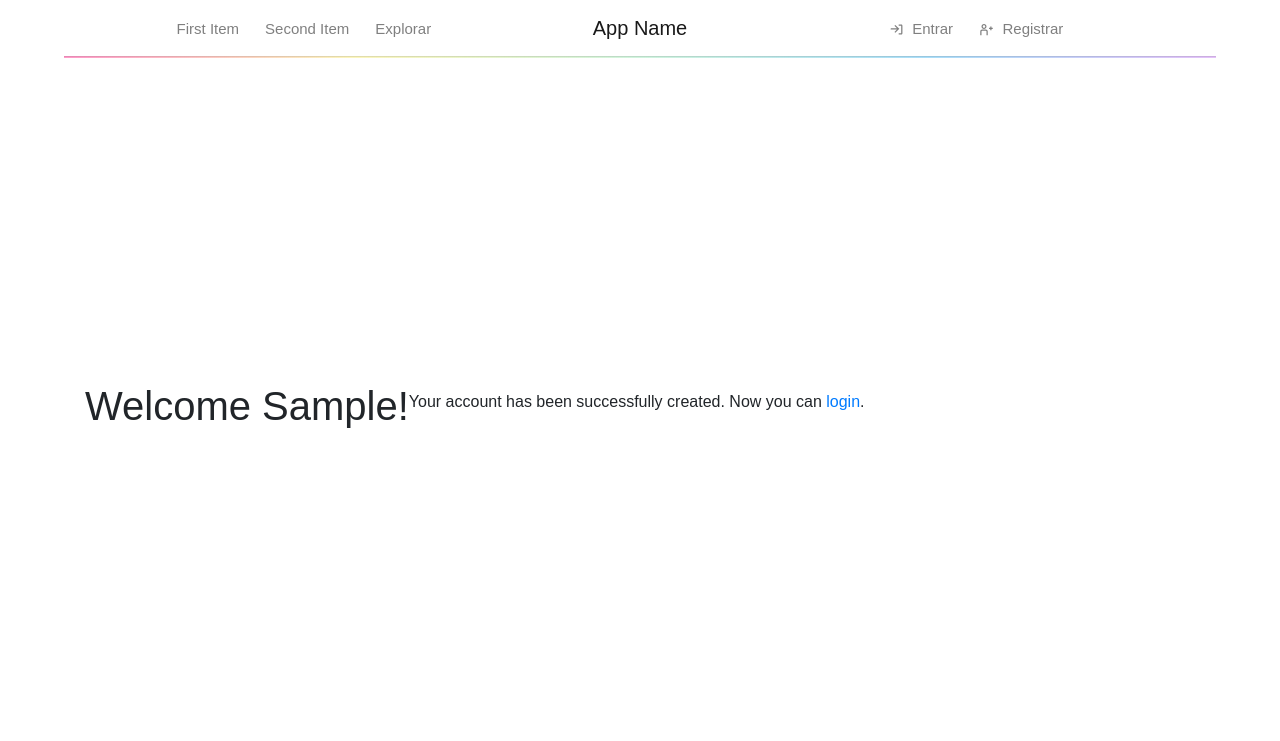
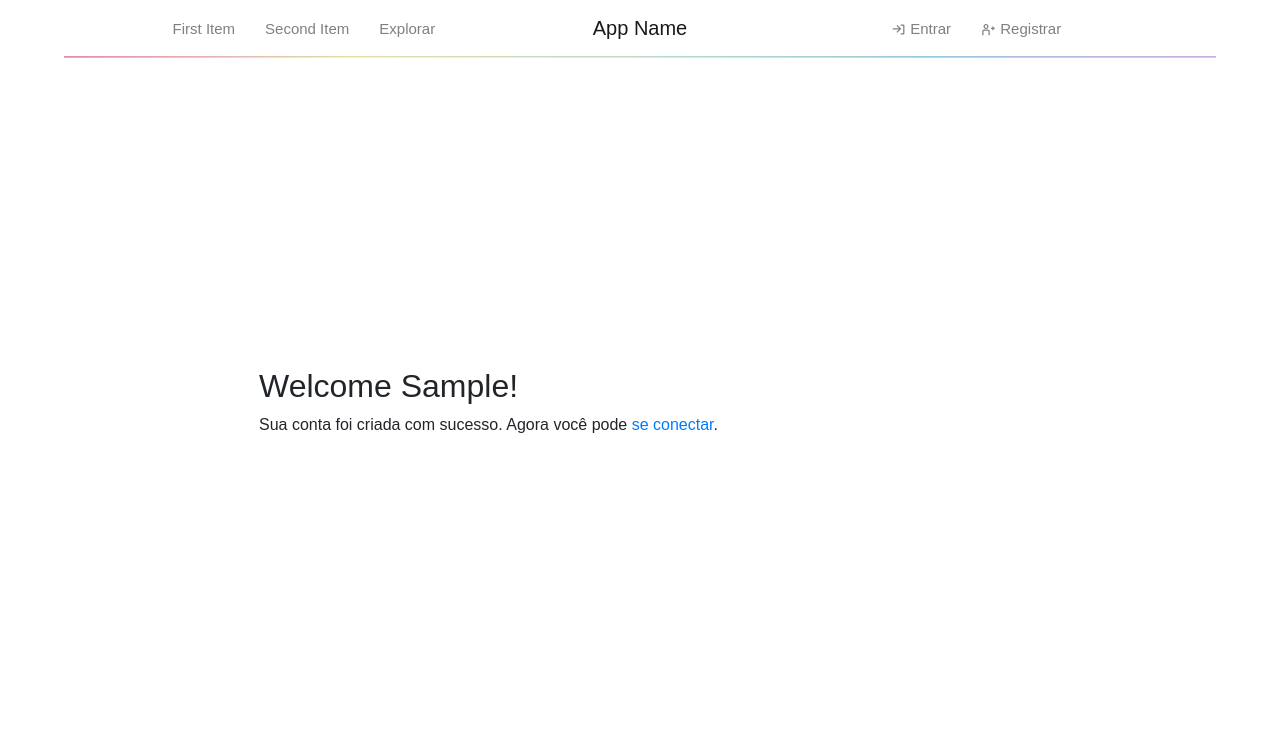
Before and after one commit to tofolo17/SIDjango, a Django app: template ic/professor/templates/account/register_done.html in a window 1280 px wide. Shown: the top 741 px of the page. Run offline with Django 3.2, Linux system fonts and the light colour scheme; the template is opened without the code that fills it: most values are stand-ins (such as "Sample title", 1, 10 or a date in 2020); some libraries are stand-ins or nearby versions; some web fonts are replaced.

Commit message:
Mudanças: - Paleta levemente alterada; - nav-item, view e template para perfil de usuário implementada; - Alterações de url e template_name em class-based views devido a correções em paths; - regular-row adicionada a todos os templates com formulário; - register_done.html com front-end pronto.

```diff
--- a/ic/professor/static/css/styles.css
+++ b/ic/professor/static/css/styles.css
@@ -5,8 +5,8 @@ html, body {
 
 /* navbar */
 .mx-auto .nav-link {
-    padding-left: 13px !important;
-    padding-right: 13px !important;
+    padding-left: 15px !important;
+    padding-right: 15px !important;
     padding-bottom: 2px;
 }
 
--- a/ic/professor/templates/account/register_done.html
+++ b/ic/professor/templates/account/register_done.html
@@ -1,8 +1,16 @@
 {% extends "base.html" %}
 
-{% block title %}Welcome{% endblock %}
+{% block title %}Bem-vindo{% endblock %}
 
 {% block content %}
-<h1>Welcome {{ new_user.first_name }}!</h1>
-<p>Your account has been successfully created. Now you can <a href="{% url 'login' %}">login</a>.</p>
+<div class="row no-border-row">
+    <div class="col-md-12">
+        <div class="p-md-5 p-1">
+            <h2>Welcome {{ new_user.first_name }}!</h2>
+            <p>
+                Sua conta foi criada com sucesso. Agora você pode <a href="{% url 'login' %}">se conectar</a>.
+            </p>
+        </div>
+    </div>
+</div>
 {% endblock %}
--- a/ic/professor/templates/base.html
+++ b/ic/professor/templates/base.html
@@ -20,13 +20,13 @@
         <div class="collapse navbar-collapse w-100 order-1 order-md-0 dual-collapse">
             <ul class="navbar-nav mx-auto">
                 <li class="nav-item">
-                    <a class="nav-link text-left" href="#" style="--color: #FF99C8">First Item</a>
+                    <a class="nav-link text-left" href="#" style="--color: #FFBFDE">First Item</a>
                 </li>
                 <li class="nav-item">
-                    <a class="nav-link text-left" href="#" style="--color: #FCF6BD">Second Item</a>
+                    <a class="nav-link text-left" href="#" style="--color: #FFD7C9">Second Item</a>
                 </li>
                 <li class="nav-item">
-                    <a class="nav-link text-left" href="#" style="--color: #D0F4DE;">Explorar</a>
+                    <a class="nav-link text-left" href="#" style="--color: #FCF6BD;">Explorar</a>
                 </li>
             </ul>
         </div>
@@ -37,11 +37,25 @@
             <ul class="navbar-nav mx-auto">
                 {% if request.user.is_authenticated %}
                 <li class="nav-item">
-                    <a class="nav-link text-left" href="#" style="--color: #A9DEF9">Dashboard</a>
+                    <a class="nav-link text-left" href="#" style="--color: #D0F4DE">Dashboard</a>
+                </li>
+                <li class="nav-item">
+                    <a class="nav-link text-left" href="/account/profile/{{request.user.id}}/" style="--color: #A9DEF9">
+                        <svg fill="none" height="1em" style="margin: 0 0 2px 0;" viewBox="0 0 24 24"
+                             width="1em" xmlns="http://www.w3.org/2000/svg">
+                            <path clip-rule="evenodd"
+                                  d="M16 7C16 9.20914 14.2091 11 12 11C9.79086 11 8 9.20914 8 7C8 4.79086 9.79086 3 12 3C14.2091 3 16 4.79086 16 7ZM14 7C14 8.10457 13.1046 9 12 9C10.8954 9 10 8.10457 10 7C10 5.89543 10.8954 5 12 5C13.1046 5 14 5.89543 14 7Z"
+                                  fill="currentColor"
+                                  fill-rule="evenodd"></path>
+                            <path d="M16 15C16 14.4477 15.5523 14 15 14H9C8.44772 14 8 14.4477 8 15V21H6V15C6 13.3431 7.34315 12 9 12H15C16.6569 12 18 13.3431 18 15V21H16V15Z"
+                                  fill="currentColor"></path>
+                        </svg>
+                        Perfil
+                    </a>
                 </li>
                 <li class="nav-item">
                     <a class="nav-link text-left" href="/account/logout/" style="--color: #E4C1F9;">
-                        <svg fill="none" height="1em" style="margin: 0 0 1px 0;" viewBox="0 0 24 24" width="1em"
+                        <svg fill="none" height="1em" style="margin: 0 0 2px 0;" viewBox="0 0 24 24" width="1em"
                              xmlns="http://www.w3.org/2000/svg">
                             <path d="M8.51428 20H4.51428C3.40971 20 2.51428 19.1046 2.51428 18V6C2.51428 4.89543 3.40971 4 4.51428 4H8.51428V6H4.51428V18H8.51428V20Z"
                                   fill="currentColor"></path>
@@ -56,21 +70,21 @@
                     <a class="nav-link {% if active == 'login' %}active{% endif %} text-left"
                        href="/account/login/"
                        style="{% if active == 'login' %}--active-color{% else %}--color{% endif %}:#A9DEF9">
-                        <svg fill="none" height="1em" style="margin: 0 0 1px 0;" viewBox="0 0 24 24" width="1em"
+                        <svg fill="none" height="1em" style="margin: 0 0 2px 0;" viewBox="0 0 24 24" width="1em"
                              xmlns="http://www.w3.org/2000/svg">
                             <path d="M15.4857 20H19.4857C20.5903 20 21.4857 19.1046 21.4857 18V6C21.4857 4.89543 20.5903 4 19.4857 4H15.4857V6H19.4857V18H15.4857V20Z"
                                   fill="currentColor"></path>
                             <path d="M10.1582 17.385L8.73801 15.9768L12.6572 12.0242L3.51428 12.0242C2.96199 12.0242 2.51428 11.5765 2.51428 11.0242C2.51429 10.4719 2.962 10.0242 3.51429 10.0242L12.6765 10.0242L8.69599 6.0774L10.1042 4.6572L16.4951 10.9941L10.1582 17.385Z"
                                   fill="currentColor"></path>
                         </svg>
-                        &nbsp;Entrar
+                        Entrar
                     </a>
                 </li>
                 <li class="nav-item">
                     <a class="nav-link {% if active == 'register' %}active{% endif %} text-left"
                        href="/account/register/"
                        style="{% if active == 'register' %}--active-color{% else %}--color{% endif %}:#E4C1F9">
-                        <svg fill="none" height="1em" style="margin: 0 0 1px 0;" viewBox="0 0 24 24" width="1em"
+                        <svg fill="none" height="1em" style="margin: 0 0 2px 0;" viewBox="0 0 24 24" width="1em"
                              xmlns="http://www.w3.org/2000/svg">
                             <path clip-rule="evenodd"
                                   d="M8 11C10.2091 11 12 9.20914 12 7C12 4.79086 10.2091 3 8 3C5.79086 3 4 4.79086 4 7C4 9.20914 5.79086 11 8 11ZM8 9C9.10457 9 10 8.10457 10 7C10 5.89543 9.10457 5 8 5C6.89543 5 6 5.89543 6 7C6 8.10457 6.89543 9 8 9Z"
@@ -80,7 +94,7 @@
                                   fill="currentColor"></path>
                             <path d="M18 7H20V9H22V11H20V13H18V11H16V9H18V7Z" fill="currentColor"></path>
                         </svg>
-                        &nbsp;Registrar
+                        Registrar
                     </a>
                 </li>
                 {% endif %}
--- a/ic/professor/templates/registration/password_change_form.html
+++ b/ic/professor/templates/registration/password_change_form.html
@@ -3,7 +3,7 @@
 {% block title %}Altere sua senha{% endblock %}
 
 {% block content %}
-<div class="row no-border-row">
+<div class="row regular-row">
     <div class="col-md-12">
         <div class="p-md-5 p-1">
             <h2>Altere sua senha</h2>
--- a/ic/professor/templates/registration/password_reset_confirm.html
+++ b/ic/professor/templates/registration/password_reset_confirm.html
@@ -3,7 +3,7 @@
 {% block title %}Redefina sua senha{% endblock %}
 
 {% block content %}
-<div class="row no-border-row">
+<div class="row {% if validlink %}regular-row{% else %}no-border-row{% endif %}">
     <div class="col-md-12">
         <div class="p-md-5 p-1">
             <h2>Redefina sua senha</h2>
--- a/ic/professor/templates/registration/password_reset_form.html
+++ b/ic/professor/templates/registration/password_reset_form.html
@@ -3,7 +3,7 @@
 {% block title %}Redefina sua senha{% endblock %}
 
 {% block content %}
-<div class="row no-border-row">
+<div class="row regular-row">
     <div class="col-md-12">
         <div class="p-md-5 p-1">
             <h2>Redefina sua senha</h2>
```
Also changed, not shown: ic/professor/templates/simulator/update.html (added, +12 -0 lines), ic/professor/urls.py (+6 -5 lines), ic/professor/views.py (+20 -7 lines), ic/professor/templates/simulator/change_token.html (renamed from ic/professor/templates/account/change_token.html), ic/professor/templates/simulator/create.html (renamed from ic/professor/templates/account/create.html), ic/professor/templates/simulator/dashboard.html (renamed from ic/professor/templates/account/dashboard.html), ic/professor/templates/simulator/delete.html (renamed from ic/professor/templates/account/delete.html), ic/professor/templates/simulator/detail.html (renamed from ic/professor/templates/account/detail.html).
